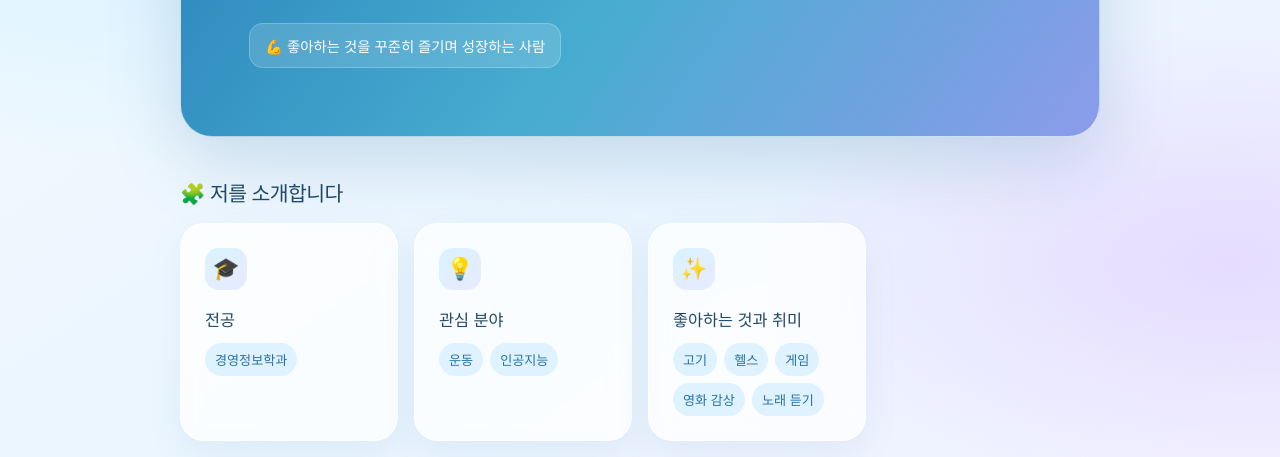
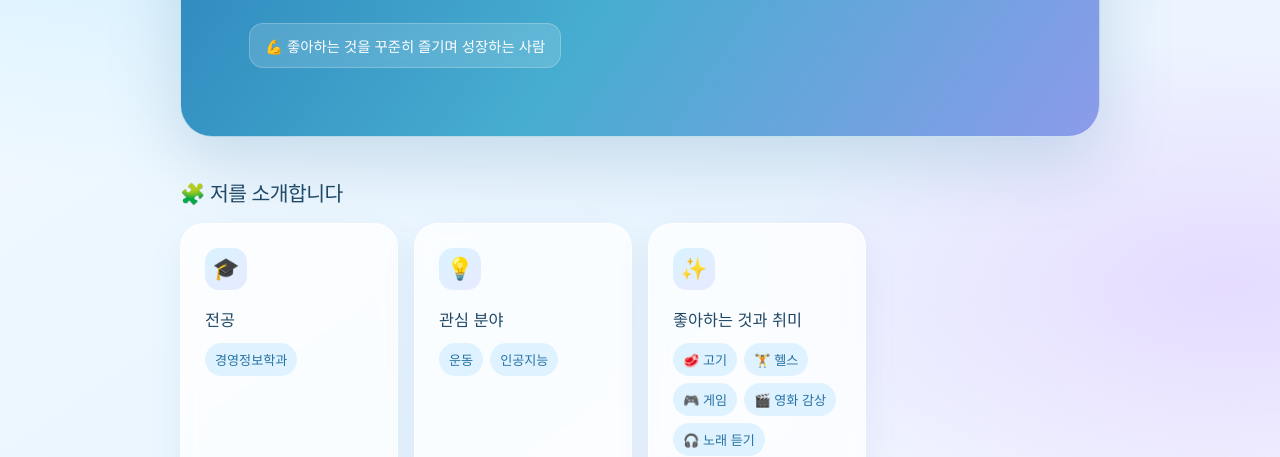
Before and after one commit to dslee1207/week11-mini, a plain HTML site: page index.html in a window 1280 px wide. Shown: the part 346-803 px from the top of the page. Drawn offline with Linux system fonts and the light colour scheme.

Commit message:
취미 항목에 이모지 추가
Co-authored-by: Copilot <223556219+Copilot@users.noreply.github.com>

```diff
--- a/index.html
+++ b/index.html
@@ -349,11 +349,11 @@
             <span class="card-icon" aria-hidden="true">✨</span>
             <h3 id="favorite-title">좋아하는 것과 취미</h3>
             <div class="tags">
-              <span class="tag">고기</span>
-              <span class="tag">헬스</span>
-              <span class="tag">게임</span>
-              <span class="tag">영화 감상</span>
-              <span class="tag">노래 듣기</span>
+              <span class="tag">🥩 고기</span>
+              <span class="tag">🏋️ 헬스</span>
+              <span class="tag">🎮 게임</span>
+              <span class="tag">🎬 영화 감상</span>
+              <span class="tag">🎧 노래 듣기</span>
             </div>
           </section>
         </div>
```
